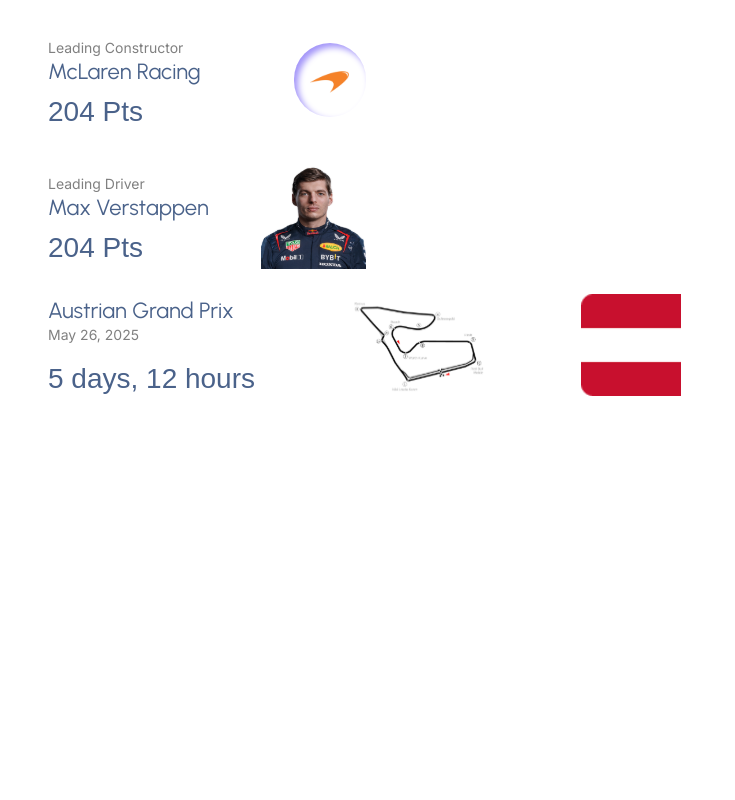
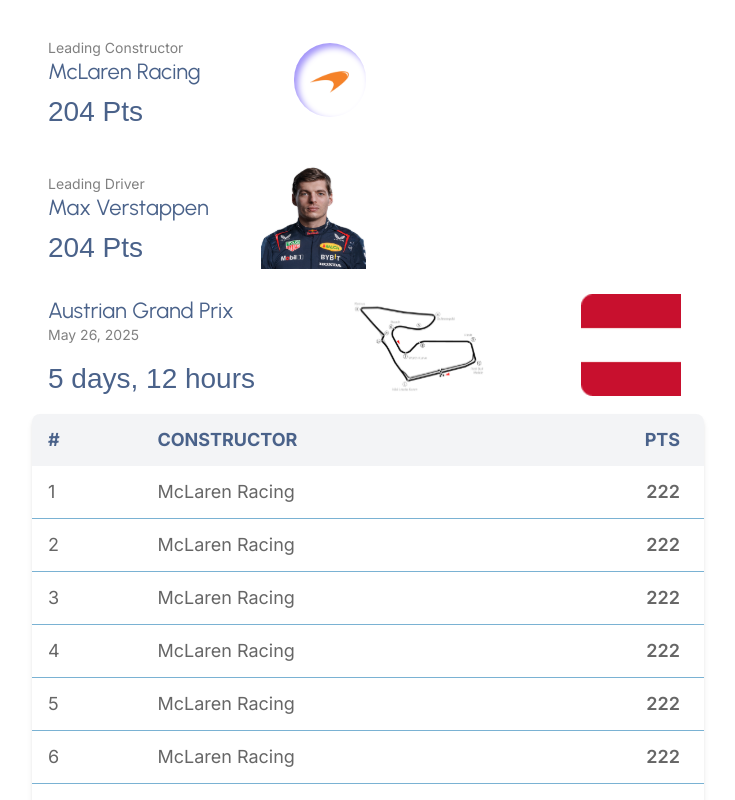
Before and after one commit to RChaubey16/f1-dashboard, a Next.js app: page / in a window 1280 px wide. Shown: the top 800 px of the page, without its empty margins (8-743 px from the left). Built offline with nearby package versions, Linux system fonts and the light colour scheme; a web font is replaced by a local one.

Commit message:
ui: add leaderboard table component.

```diff
--- a/app/globals.css
+++ b/app/globals.css
@@ -31,7 +31,9 @@
 
   /* Colors */
   --color-primary: #4a628a;
+  --color-half-baked: #7AB2D3;
   --color-gray: #808080;
+  --color-dove-gray: #666666;
 
   /* Shadows */
   --shadow-logo-box: inset 4px 4px 6px 0px var(--color-portage);
@@ -49,13 +51,17 @@
   .points-text {
     @apply font-days-one text-xxl font-medium leading-5 text-primary;
   }
+
+  .table-heading-text {
+    @apply font-inter text-lg font-bold text-primary uppercase;
+  }
+
+  .table-data-text {
+    @apply font-inter text-lg font-normal text-dove-gray;
+  }
 }
 
 @layer components {
-  /* .stats-card {
-    @apply w-[350px] h-[120px] p-4 flex justify-between items-center gap-12 rounded-[10px] bg-white overflow-hidden;
-  } */
-
   .stats-card {
     @apply w-full max-w-[350px] h-[120px] p-4 flex justify-between items-center gap-12 rounded-[10px] bg-white overflow-hidden;
   }
--- a/app/page.tsx
+++ b/app/page.tsx
@@ -1,5 +1,6 @@
 import StatsCard from "@/components/StatsCard";;
 import GrandPrixCard from "@/components/GrandPrixCard";
+import ConstructorTable from "@/components/Table";
 
 export default async function Home() {
   return (
@@ -28,6 +29,8 @@
           gpTime="5 days, 12 hours"
         />
       </div>
+
+      <ConstructorTable />
     </>
   );
 }
--- /dev/null
+++ b/components/Table.tsx
@@ -0,0 +1,44 @@
+const ConstructorTable = () => {
+  const data = [
+    { position: 1, constructor: "McLaren Racing", points: 222 },
+    { position: 2, constructor: "McLaren Racing", points: 222 },
+    { position: 3, constructor: "McLaren Racing", points: 222 },
+    { position: 4, constructor: "McLaren Racing", points: 222 },
+    { position: 5, constructor: "McLaren Racing", points: 222 },
+    { position: 6, constructor: "McLaren Racing", points: 222 },
+    { position: 7, constructor: "McLaren Racing", points: 222 },
+    { position: 8, constructor: "McLaren Racing", points: 222 },
+    { position: 9, constructor: "McLaren Racing", points: 222 },
+    { position: 10, constructor: "McLaren Racing", points: 222 },
+  ];
+
+  return (
+    <div className="w-full max-w-2xl overflow-x-auto rounded-lg shadow-md bg-white">
+      <table className="min-w-full text-sm text-gray-700">
+        <thead className="table-heading-text bg-gray-100">
+          <tr>
+            <th className="px-4 py-3 text-left">#</th>
+            <th className="px-2 py-3 text-left">Constructor</th>
+            <th className="px-6 py-3 text-right">Pts</th>
+          </tr>
+        </thead>
+        <tbody>
+          {data.map((row) => (
+            <tr
+              key={row.position}
+              className="table-data-text border-b border-half-baked hover:bg-gray-50 transition"
+            >
+              <td className="px-4 py-3">{row.position}</td>
+              <td className="px-2 py-3 whitespace-nowrap">{row.constructor}</td>
+              <td className="px-6 py-3 text-right font-semibold">
+                {row.points}
+              </td>
+            </tr>
+          ))}
+        </tbody>
+      </table>
+    </div>
+  );
+};
+
+export default ConstructorTable;
```
